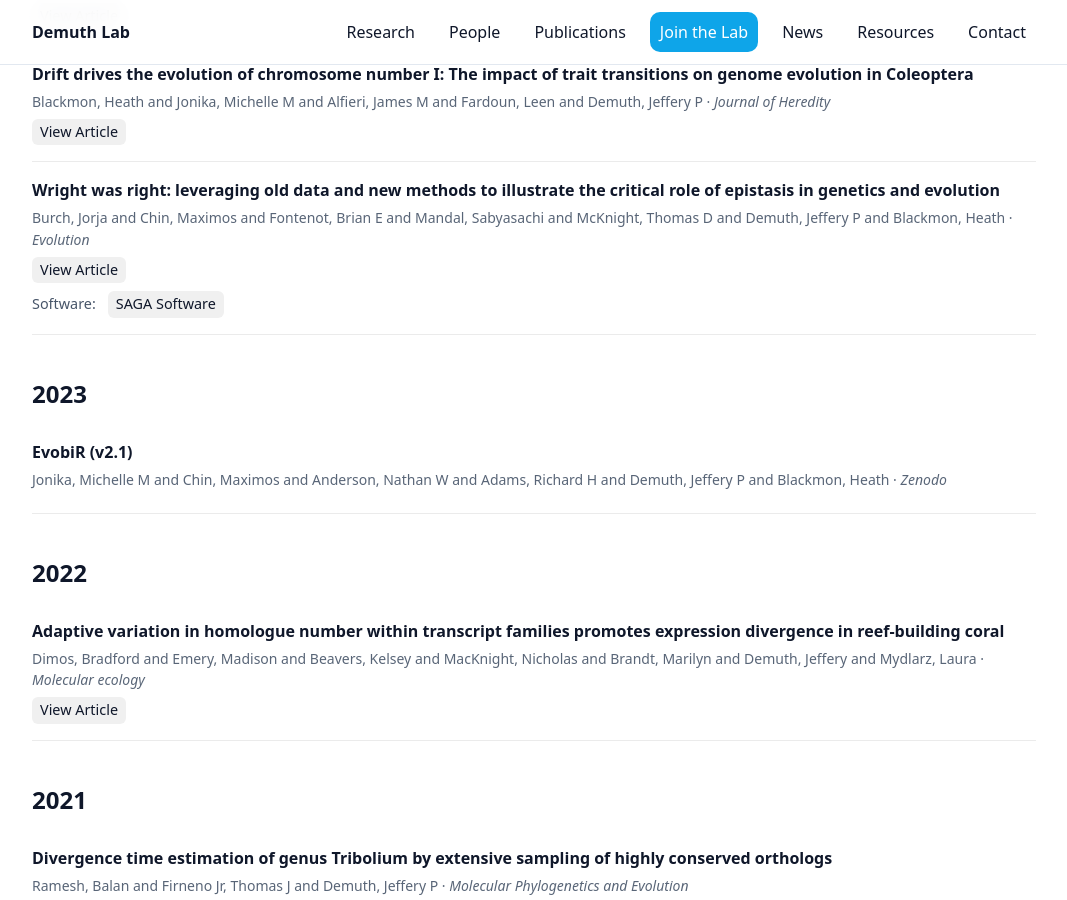
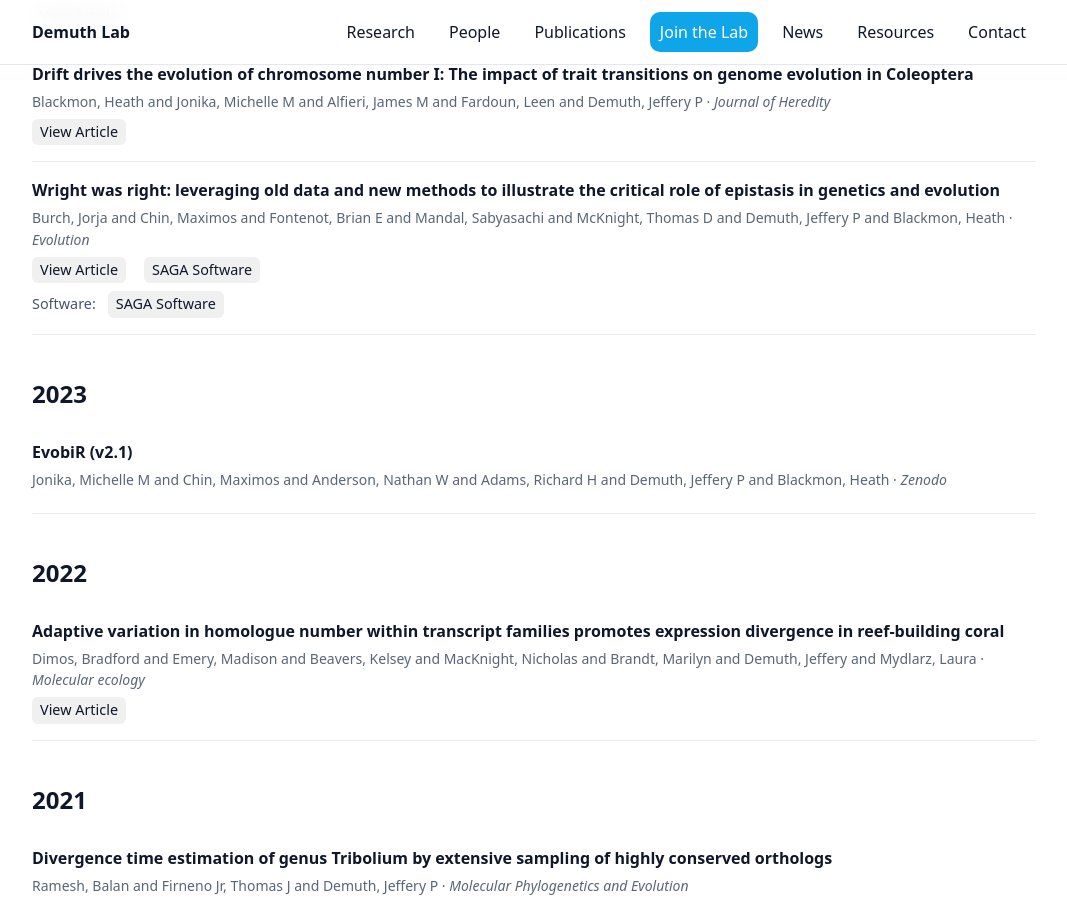
Before and after one commit to demuth-lab/demuth-lab.github.io, a Jekyll site: the page built from publications.md, in a window 1280 px wide and 900 px high, scrolled down 879 px. Shown: the whole window, without its empty margins (106-1173 px from the left). Built offline with Jekyll 4.4.1, drawn with Linux system fonts in a browser that asks for light colours.

Commit message:
Update publications.md

```diff
--- a/publications.md
+++ b/publications.md
@@ -61,15 +61,29 @@
       {{ p.authors }} · <em>{{ p.venue }}</em>
     </div>
 
-    <div class="pub-links">
+   <div class="pub-links">
       {% if p.doi %}
-         {% if p.type == "preprint" %}
-             <a class="doi-link" href="https://doi.org/{{ p.doi }}" target="_blank" rel="noopener">View Preprint</a>
-         {% else %}
-             <a class="doi-link" href="https://doi.org/{{ p.doi }}" target="_blank" rel="noopener">View Article</a>
-         {% endif %}
+        {% if p.type == "preprint" %}
+          <a class="doi-link" href="https://doi.org/{{ p.doi }}" target="_blank" rel="noopener">View Preprint</a>
+        {% else %}
+          <a class="doi-link" href="https://doi.org/{{ p.doi }}" target="_blank" rel="noopener">View Article</a>
+        {% endif %}
       {% endif %}
-    </div>
+
+      {% if p.pdf %}
+        <a class="pub-link" href="{{ p.pdf }}" target="_blank" rel="noopener">Download PDF</a>
+      {% endif %}
+
+      {% if p.url %}
+        <a class="pub-link" href="{{ p.url }}" target="_blank" rel="noopener">Link</a>
+      {% endif %}
+
+      {% if p.software and p.software.size > 0 %}
+        {% for s in p.software %}
+          <a class="pub-link" href="{{ s.url }}" target="_blank" rel="noopener">{{ s.label }}</a>
+        {% endfor %}
+      {% endif %}
+</div>
 
     {% if p.tags and p.tags.size > 0 %}
       <div class="pub-tags">
```
